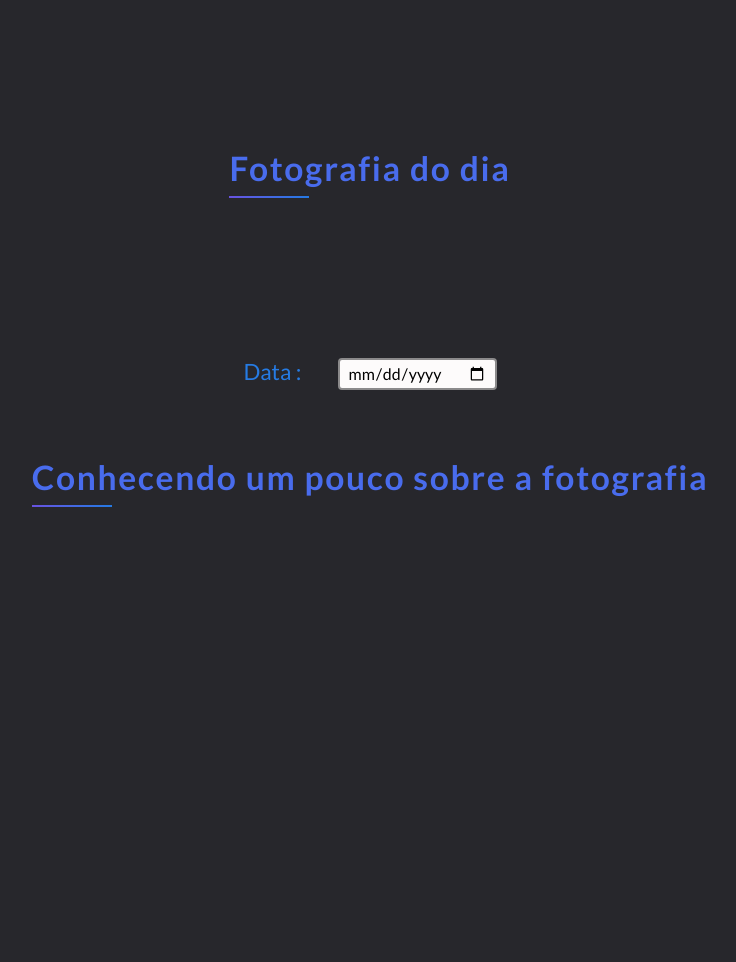
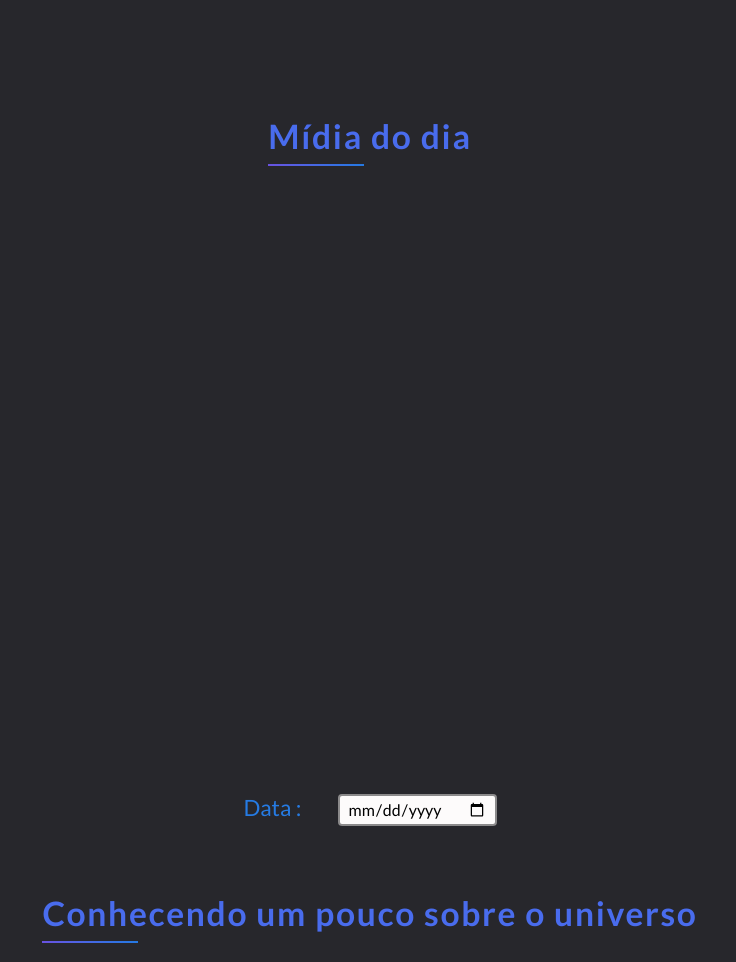
Before and after one commit to IzabellaLoyse/outer-space, a website: page index.html in a window 1280 px wide. Shown: the part 700-1662 px from the top of the page, without its empty margins (270-1006 px from the left). Before the commit the page ends 1340 px from the top, so only its background shows below. Drawn offline with Linux system fonts and the light colour scheme.

Commit message:
fix: Alteracoes nos componentes de estilo

```diff
--- a/index.html
+++ b/index.html
@@ -14,6 +14,8 @@
   </head>
 
   <body>
+
+    <section class="l-page-layout">
 
     <header class="c-page-header">
       <h1 class="c-page-header__title">
@@ -38,18 +40,26 @@
       </p>
     </header>
 
-
     <main class="l-page-main">
 
       <section class="c-about-space">
-        <h2 class="c-space-title">Fotografia do dia</h2>
+        <h2 class="c-space-title">Mídia do dia</h2>
 
         <figure>
           <img src="" alt="" class="c-about-space__image js-url-image" />
-          <figcaption class="c-about-space__figcaption
-          js-title-image">
-        </figcaption>
+          <figcaption
+            class="c-about-space__figcaption js-title-image">
+          </figcaption>
         </figure>
+
+        <iframe
+          class="c-about-space__video js-url-iframe"
+          src=""
+          title=""
+          frameborder="0"
+          allow="accelerometer; autoplay; clipboard-write; encrypted-media; gyroscope; picture-in-picture"
+          allowfullscreen>
+      </iframe>
 
         <div class="c-about-space__date">
           <label class="c-about-space__label" for="date">Data : </label>
@@ -65,14 +75,15 @@
 
         <div class="c-container-space">
           <h2 class="c-space-title c-container-space__title">
-            Conhecendo um pouco sobre a fotografia
+            Conhecendo um pouco sobre o universo
           </h2>
 
           <p class="c-container-space__description js-explanation"></p>
         </div>
       </section>
     </main>
+  </section>
 
-    <script src="./src/js/index.js"></script>
+    <script type="module" src="./src/js/index.js"></script>
   </body>
 </html>
--- a/src/sass/components/AboutSpace/_AboutSpace.scss
+++ b/src/sass/components/AboutSpace/_AboutSpace.scss
@@ -5,41 +5,24 @@
   justify-content: center;
 }
 
-.c-space-title {
-  color: map-get($colors, 'color-secondary-title');
-  font-size: 2.1rem;
-  font-weight: map-get($font-weight, ' regular');
-  letter-spacing: 0.05em;
-  padding-bottom: 3rem;
-
-  &::after {
-    content: '';
-    height: 2px;
-    width: 5rem;
-    background: linear-gradient(
-      to left,
-      #2579e2,
-      #3471e4,
-      #4668e4,
-      #575ee3,
-      #6952e0
-    );
-    display: block;
-    margin-top: 1rem;
-  }
-}
-
 .c-about-space__image {
   background-position: center;
   background-size: cover;
-  max-height: 560px;
+  max-height: 56%;
   padding-bottom: 5%;
-  width: 600px;
+  width: 37.5rem;
+}
+
+.c-about-space__video {
+  height: 31.25rem;
+  max-height: 56%;
+  padding-bottom: 5%;
+  width: 37.5rem;
 }
 
 .c-about-space__figcaption {
   color: map-get($colors, 'page-title-color');
-  font-size: 1.3rem;
+  font-size: 1.5rem;
   font-weight: map-get($font-weight, 'regular');
   padding-bottom: 2rem;
   text-align: center;
--- a/src/sass/components/ContainerSpace/_ContainerSpace.scss
+++ b/src/sass/components/ContainerSpace/_ContainerSpace.scss
@@ -1,5 +1,15 @@
+.c-container-space {
+  align-items: center;
+  display: flex;
+  flex-direction: column;
+  justify-content: center;
+  width: 100%;
+
+}
+
 .c-container-space__title {
   padding-top: 1rem;
+  text-align: center;
 }
 
 .c-container-space__description {
@@ -8,7 +18,8 @@
   font-weight: map-get($font-weight, 'light');
   letter-spacing: 0.02em;
   line-height: 2rem;
-  max-width: 600px;
+  max-width: 700px;
   padding-bottom: 2.5rem;
   text-align: center;
+  width: auto;
 }
--- a/src/sass/components/Header/_Header.scss
+++ b/src/sass/components/Header/_Header.scss
@@ -3,7 +3,7 @@
   display: flex;
   flex-direction: column;
   justify-content: center;
-  padding-bottom: 4rem;
+  padding-bottom: 2rem;
   padding-top: 2rem;
 
   &__title {
```
Also changed, not shown: public/css/global.css, 1 other file.
